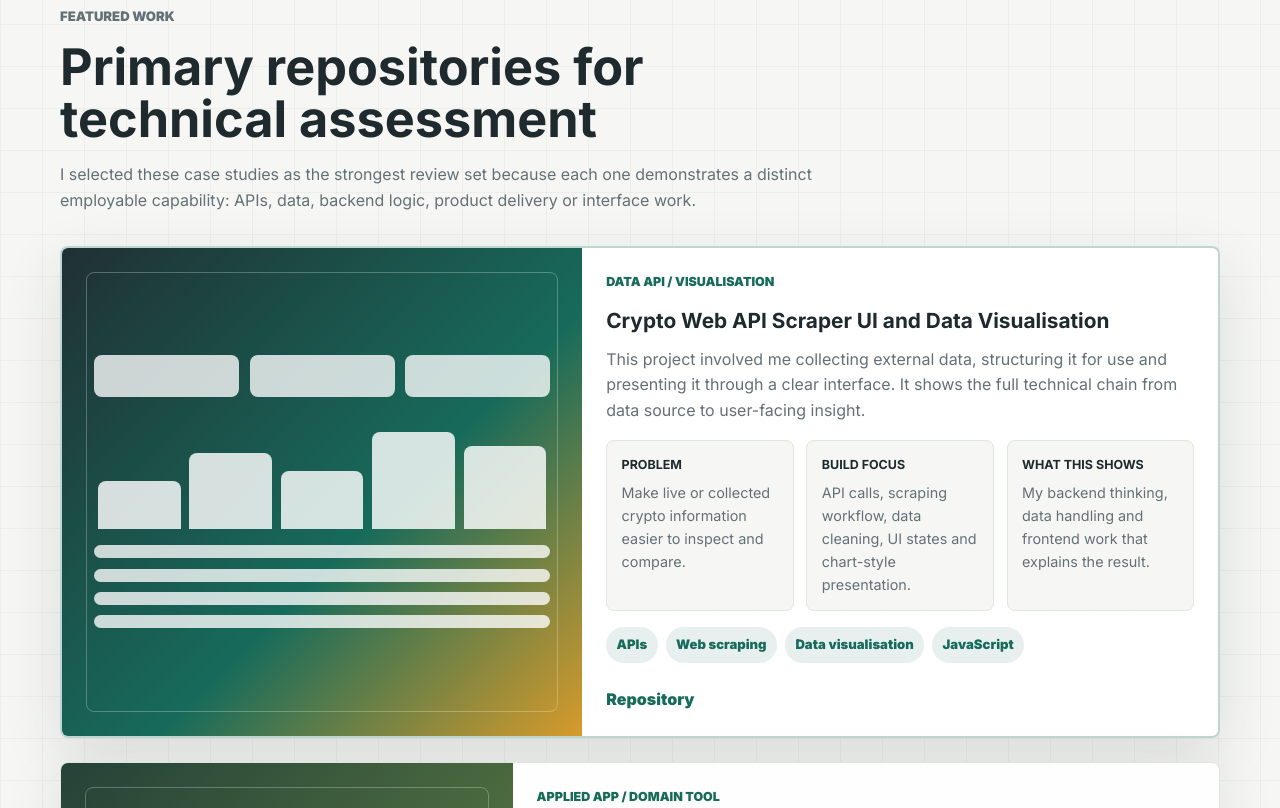
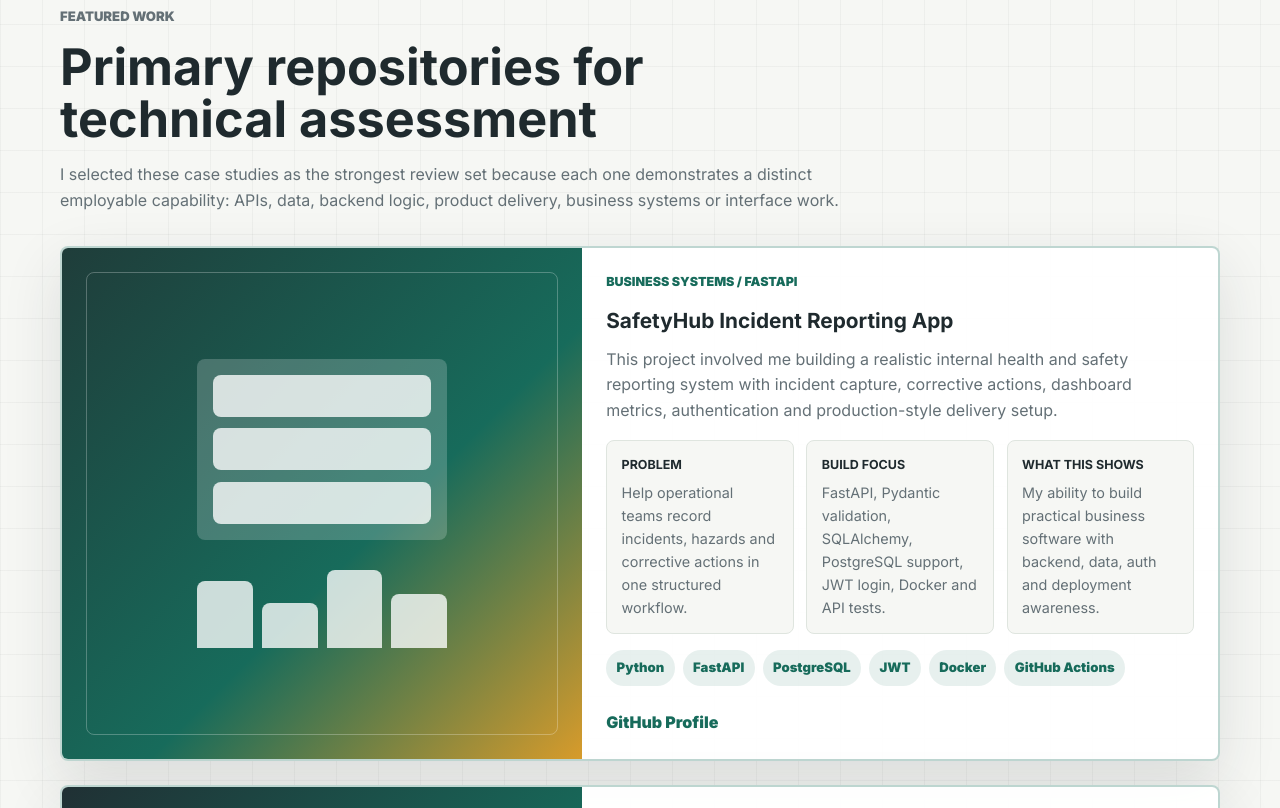
Before and after one commit to alexanderkwesi/Alexander-Oluwaseun-Kwesi-s-Portfolio, a plain HTML site: page index.html in a window 1280 px wide. Shown: the part 1992-2800 px from the top of the page. Drawn offline with Linux system fonts and the light colour scheme.

Commit message:
Add files via upload

```diff
--- a/index.html
+++ b/index.html
@@ -56,7 +56,7 @@
         <div class="workbench" aria-label="Portfolio workbench summary">
           <div class="workbench-top">
             <span>case files</span>
-            <strong>8 selected from 40+ repos</strong>
+            <strong>9 selected from 40+ repos</strong>
           </div>
           <div class="signal-board">
             <div class="signal-card api">
@@ -72,8 +72,8 @@
               <strong>DocRevisor workflow</strong>
             </div>
             <div class="signal-card web">
-              <span>Web</span>
-              <strong>Client style launches</strong>
+              <span>Systems</span>
+              <strong>SafetyHub workflow app</strong>
             </div>
           </div>
           <div class="proof-ribbon">
@@ -102,7 +102,7 @@
           </p>
           <div class="stats">
             <div><strong>40+</strong><span>Repositories I reviewed for relevance, clarity and employability</span></div>
-            <div><strong>8</strong><span>Main case studies I selected for technical assessment</span></div>
+            <div><strong>9</strong><span>Main case studies I selected for technical assessment</span></div>
             <div><strong>6</strong><span>Additional builds I retained as commercial and systems evidence</span></div>
           </div>
         </article>
@@ -145,10 +145,40 @@
       <div class="section-heading">
         <p class="eyebrow">Featured Work</p>
         <h2>Primary repositories for technical assessment</h2>
-        <p>I selected these case studies as the strongest review set because each one demonstrates a distinct employable capability: APIs, data, backend logic, product delivery or interface work.</p>
+        <p>I selected these case studies as the strongest review set because each one demonstrates a distinct employable capability: APIs, data, backend logic, product delivery, business systems or interface work.</p>
       </div>
 
       <div class="case-list">
+        <article class="case-card flagship">
+          <div class="case-visual safety" aria-hidden="true">
+            <div class="safety-panel">
+              <span></span><span></span><span></span>
+            </div>
+            <div class="safety-metrics">
+              <i></i><i></i><i></i><i></i>
+            </div>
+          </div>
+          <div class="case-content">
+            <p class="project-type">Business Systems / FastAPI</p>
+            <h3>SafetyHub Incident Reporting App</h3>
+            <p class="case-summary">
+              This project involved me building a realistic internal health and safety reporting system with incident capture,
+              corrective actions, dashboard metrics, authentication and production-style delivery setup.
+            </p>
+            <div class="case-grid">
+              <div><strong>Problem</strong><span>Help operational teams record incidents, hazards and corrective actions in one structured workflow.</span></div>
+              <div><strong>Build Focus</strong><span>FastAPI, Pydantic validation, SQLAlchemy, PostgreSQL support, JWT login, Docker and API tests.</span></div>
+              <div><strong>What This Shows</strong><span>My ability to build practical business software with backend, data, auth and deployment awareness.</span></div>
+            </div>
+            <div class="tags">
+              <span>Python</span><span>FastAPI</span><span>PostgreSQL</span><span>JWT</span><span>Docker</span><span>GitHub Actions</span>
+            </div>
+            <div class="project-links">
+              <a href="https://github.com/alexanderkwesi" target="_blank" rel="noreferrer">GitHub Profile</a>
+            </div>
+          </div>
+        </article>
+
         <article class="case-card flagship">
           <div class="case-visual crypto" aria-hidden="true">
             <div class="ticker-row"><span></span><span></span><span></span></div>
@@ -494,15 +524,15 @@
         </article>
         <article class="skill-group">
           <h3>Back End</h3>
-          <p>REST APIs, JSON, route design, validation logic, PHP/Laravel fundamentals, Node/Express concepts and service thinking.</p>
+          <p>Python, FastAPI, REST APIs, JSON, route design, validation logic, JWT authentication, SQLAlchemy, PHP/Laravel fundamentals and service thinking.</p>
         </article>
         <article class="skill-group">
           <h3>Data</h3>
-          <p>SQL, API data, scraping workflows, data cleaning, reporting, visualisation and turning raw inputs into useful outputs.</p>
+          <p>SQL, PostgreSQL, SQLite, API data, scraping workflows, data cleaning, reporting, visualisation and turning raw inputs into useful outputs.</p>
         </article>
         <article class="skill-group">
           <h3>Product Delivery</h3>
-          <p>Requirements, MVP scoping, user journeys, documentation, Git, debugging and shaping a repo into a deployable story.</p>
+          <p>Requirements, MVP scoping, user journeys, documentation, Git, Docker, GitHub Actions, debugging and shaping a repo into a deployable story.</p>
         </article>
         <article class="skill-group">
           <h3>Client Websites</h3>
--- a/styles.css
+++ b/styles.css
@@ -538,6 +538,7 @@ h4 {
 }
 
 .biomass,
+.safety,
 .docs,
 .courses,
 .api,
@@ -552,6 +553,47 @@ h4 {
 .biomass {
   background: linear-gradient(135deg, #244238, #6d8c45);
 }
+
+.safety {
+  align-content: center;
+  background: linear-gradient(135deg, #1f3d3a, #176b5b 58%, #d79b2b);
+}
+
+.safety-panel {
+  display: grid;
+  gap: 0.7rem;
+  width: min(250px, 86%);
+  padding: 1rem;
+  border-radius: var(--radius);
+  background: rgba(255, 255, 255, 0.2);
+}
+
+.safety-panel span {
+  min-height: 42px;
+  border-radius: var(--radius);
+  background: rgba(255, 255, 255, 0.78);
+}
+
+.safety-metrics {
+  display: flex;
+  align-items: end;
+  gap: 0.55rem;
+  width: min(250px, 86%);
+  height: 92px;
+  margin-top: 1rem;
+}
+
+.safety-metrics i {
+  display: block;
+  flex: 1;
+  border-radius: var(--radius) var(--radius) 0 0;
+  background: rgba(255, 255, 255, 0.78);
+}
+
+.safety-metrics i:nth-child(1) { height: 72%; }
+.safety-metrics i:nth-child(2) { height: 48%; }
+.safety-metrics i:nth-child(3) { height: 84%; }
+.safety-metrics i:nth-child(4) { height: 58%; }
 
 .map-grid {
   width: min(220px, 80%);
```
Also changed, not shown: script.js (line endings or trailing spaces), 1 other file.
